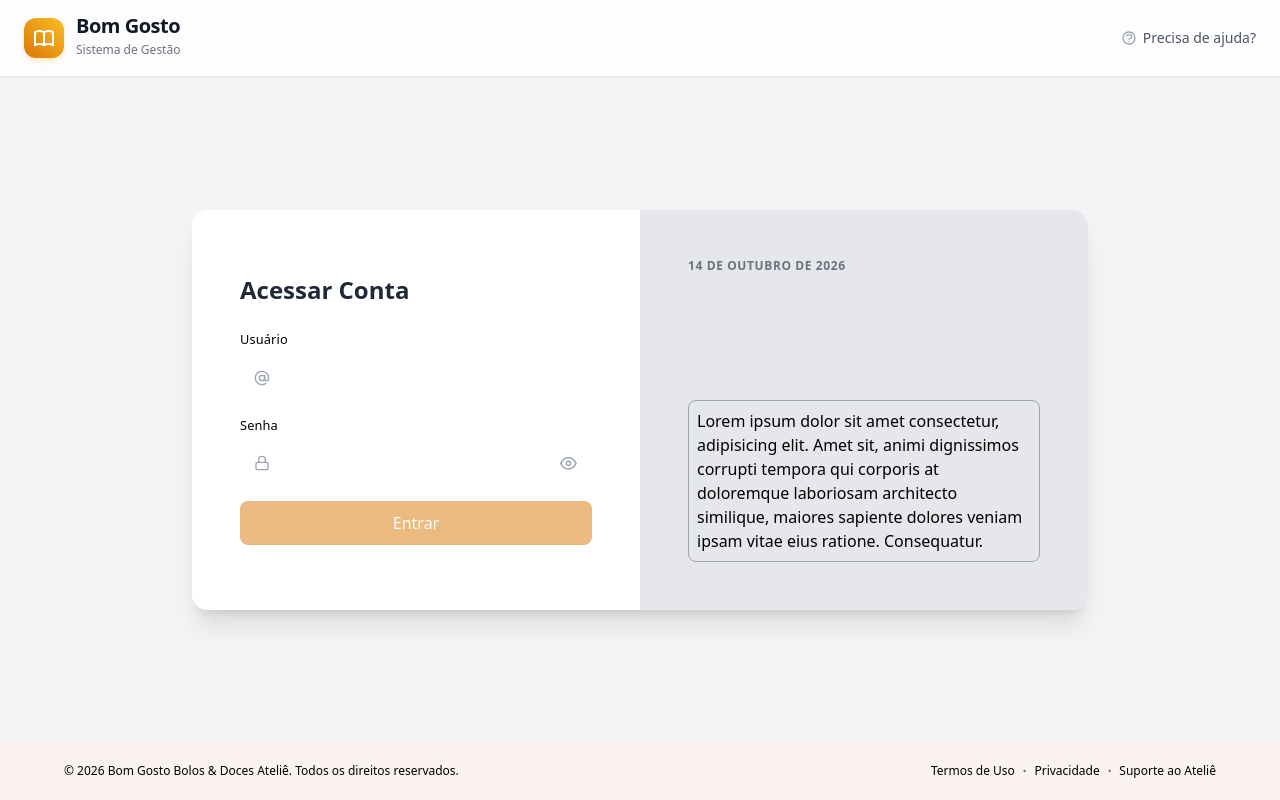
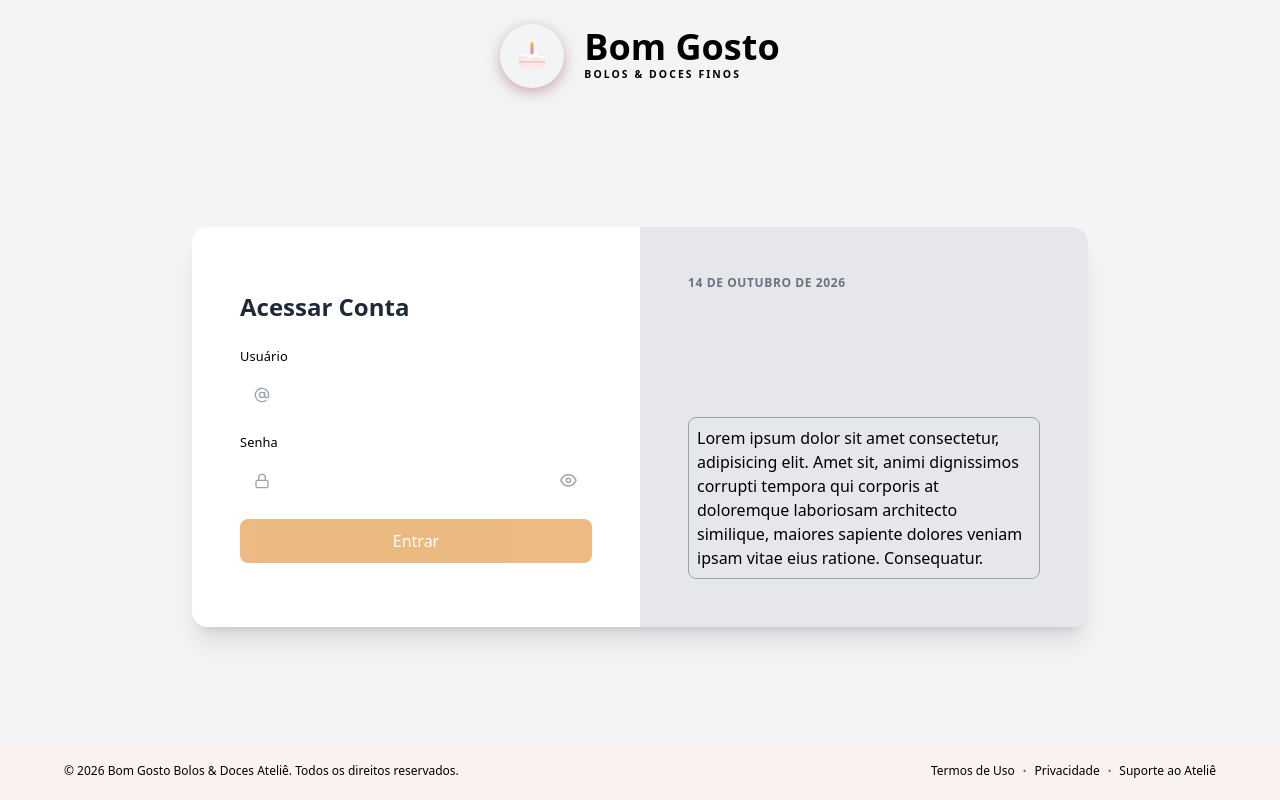
Before and after one commit to SouOWendel/bom-gosto-web-app, an Angular app in the folder apps/frontend/: page /auth/login in a window 1280 px wide. Built offline with nearby package versions, Linux system fonts and the light colour scheme.

Commit message:
feat(login-header): reestrutura o componente de cabeçalho de login
Atualiza o layout e os estilos do cabeçalho de login
para melhorar a apresentação e a usabilidade

```diff
--- a/apps/frontend/src/app/features/auth/components/login-header/login-header.component.html
+++ b/apps/frontend/src/app/features/auth/components/login-header/login-header.component.html
@@ -1,53 +1,28 @@
-<header class="w-full bg-white/80 backdrop-blur-md border-b border-gray-200 px-6 py-4 shadow-sm">
-  <div class="max-w-7xl mx-auto flex items-center justify-between">
-    <!-- Brand / Logo -->
-    <div class="flex items-center gap-3">
-      <div
-        class="w-10 h-10 rounded-xl bg-gradient-to-tr from-amber-600 to-amber-400 flex items-center justify-center text-white shadow-md shadow-amber-500/20"
-      >
-        <svg
-          xmlns="http://www.w3.org/2000/svg"
-          class="w-6 h-6"
-          fill="none"
-          viewBox="0 0 24 24"
-          stroke="currentColor"
-          stroke-width="2"
-        >
-          <path
-            stroke-linecap="round"
-            stroke-linejoin="round"
-            d="M12 6.253v13m0-13C10.832 5.477 9.246 5 7.5 5S4.168 5.477 3 6.253v13C4.168 18.477 5.754 18 7.5 18s3.332.477 4.5 1.253m0-13C13.168 5.477 14.754 5 16.5 5c1.747 0 3.332.477 4.5 1.253v13C19.832 18.477 18.247 18 16.5 18c-1.746 0-3.332.477-4.5 1.253"
-          />
-        </svg>
-      </div>
-      <div>
-        <h1 class="text-xl font-bold tracking-tight text-gray-900 leading-none">Bom Gosto</h1>
-        <span class="text-xs text-gray-500">Sistema de Gestão</span>
-      </div>
+<header class="login-header">
+  <div class="login-header__inner">
+    <!-- Logo icon -->
+    <div class="login-header__logo-wrap">
+      <svg class="login-header__logo-icon" viewBox="0 0 48 48" fill="none" xmlns="http://www.w3.org/2000/svg" aria-hidden="true">
+        <!-- Prato / base do bolo -->
+        <ellipse cx="24" cy="38" rx="18" ry="3.5" fill="#fce8e8" opacity="0.5"/>
+        <!-- Corpo do bolo -->
+        <rect x="8" y="22" width="32" height="16" rx="3" fill="#fce8e8"/>
+        <!-- Cobertura topo -->
+        <path d="M8 25 Q12 19 18 22 Q21 24 24 21 Q27 18 30 22 Q36 26 40 22 L40 25 Q36 29 30 25 Q27 23 24 26 Q21 29 18 25 Q12 21 8 25Z" fill="white" opacity="0.9"/>
+        <!-- Vela -->
+        <rect x="22" y="12" width="4" height="10" rx="1" fill="#d4a0a8"/>
+        <!-- Chama -->
+        <ellipse cx="24" cy="10" rx="2" ry="3" fill="#f9c74f"/>
+        <ellipse cx="24" cy="11" rx="1" ry="1.5" fill="#f77f00" opacity="0.7"/>
+        <!-- Decoração listras no corpo -->
+        <rect x="8" y="30" width="32" height="2" rx="1" fill="#d4a0a8" opacity="0.4"/>
+      </svg>
     </div>
 
-    <!-- Help / Support link -->
-    <div class="flex items-center gap-4">
-      <a
-        href="mailto:suporte@bomgosto.com.br"
-        class="text-sm font-medium text-gray-600 hover:text-amber-600 transition-colors flex items-center gap-1.5"
-      >
-        <svg
-          xmlns="http://www.w3.org/2000/svg"
-          class="w-4 h-4 text-gray-400"
-          fill="none"
-          viewBox="0 0 24 24"
-          stroke="currentColor"
-          stroke-width="2"
-        >
-          <path
-            stroke-linecap="round"
-            stroke-linejoin="round"
-            d="M8.228 9c.549-1.165 2.03-2 3.772-2 2.21 0 4 1.343 4 3 0 1.4-1.278 2.575-3.006 2.907-.542.104-.994.54-.994 1.093m0 3h.01M21 12a9 9 0 11-18 0 9 9 0 0118 0z"
-          />
-        </svg>
-        Precisa de ajuda?
-      </a>
+    <!-- Textos -->
+    <div class="login-header__text">
+      <h1 class="login-header__title">Bom Gosto</h1>
+      <p class="login-header__subtitle">BOLOS &amp; DOCES FINOS</p>
     </div>
   </div>
 </header>
--- a/apps/frontend/src/app/features/auth/components/login-header/login-header.component.scss
+++ b/apps/frontend/src/app/features/auth/components/login-header/login-header.component.scss
@@ -1 +1,60 @@
-/* Estilos específicos do LoginHeader se necessário */
+:host {
+  display: block;
+}
+
+.login-header {
+  width: 100%;
+  padding: 1.5rem 2rem;
+
+  &__inner {
+    max-width: 72rem;
+    margin: 0 auto;
+    display: flex;
+    align-items: center;
+    justify-content: center;
+    gap: 1.25rem;
+  }
+
+  &__logo-wrap {
+    width: 4rem;
+    height: 4rem;
+    border-radius: 50%;
+    background-color: var(--color-primary);
+    display: flex;
+    align-items: center;
+    justify-content: center;
+    flex-shrink: 0;
+    box-shadow: 0 4px 14px rgba(123, 26, 46, 0.35);
+  }
+
+  &__logo-icon {
+    width: 2.5rem;
+    height: 2.5rem;
+  }
+
+  &__text {
+    display: flex;
+    flex-direction: column;
+    align-items: flex-start;
+    gap: 0.125rem;
+  }
+
+  &__title {
+    font-family: var(--font-cursive);
+    font-size: 2.25rem;
+    font-weight: 700;
+    color: var(--color-primary);
+    line-height: 1;
+    margin: 0;
+  }
+
+  &__subtitle {
+    font-family: var(--font-sans);
+    font-size: 0.65rem;
+    font-weight: 600;
+    letter-spacing: 0.2em;
+    color: var(--color-muted);
+    text-transform: uppercase;
+    margin: 0;
+  }
+}
```
